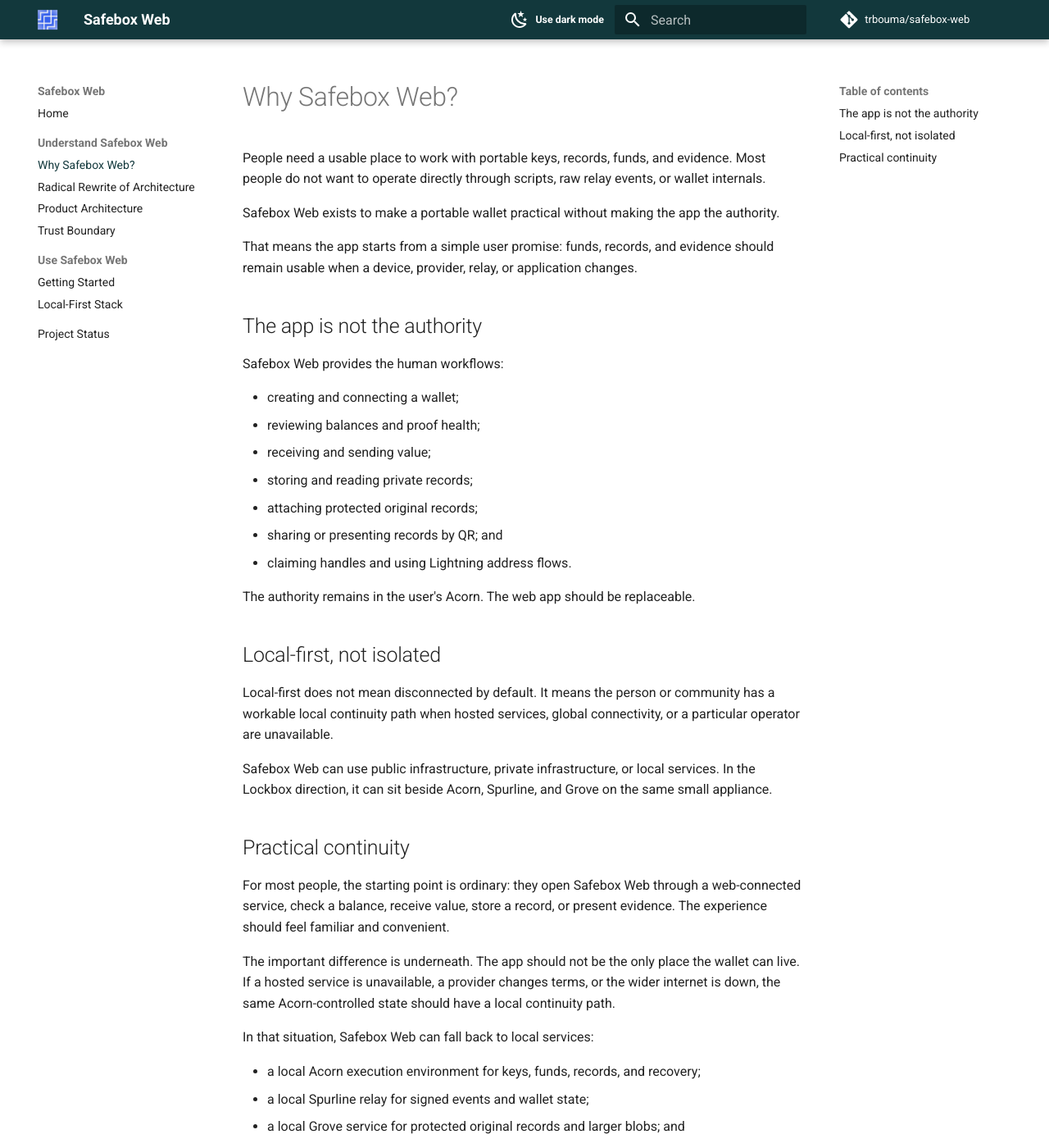
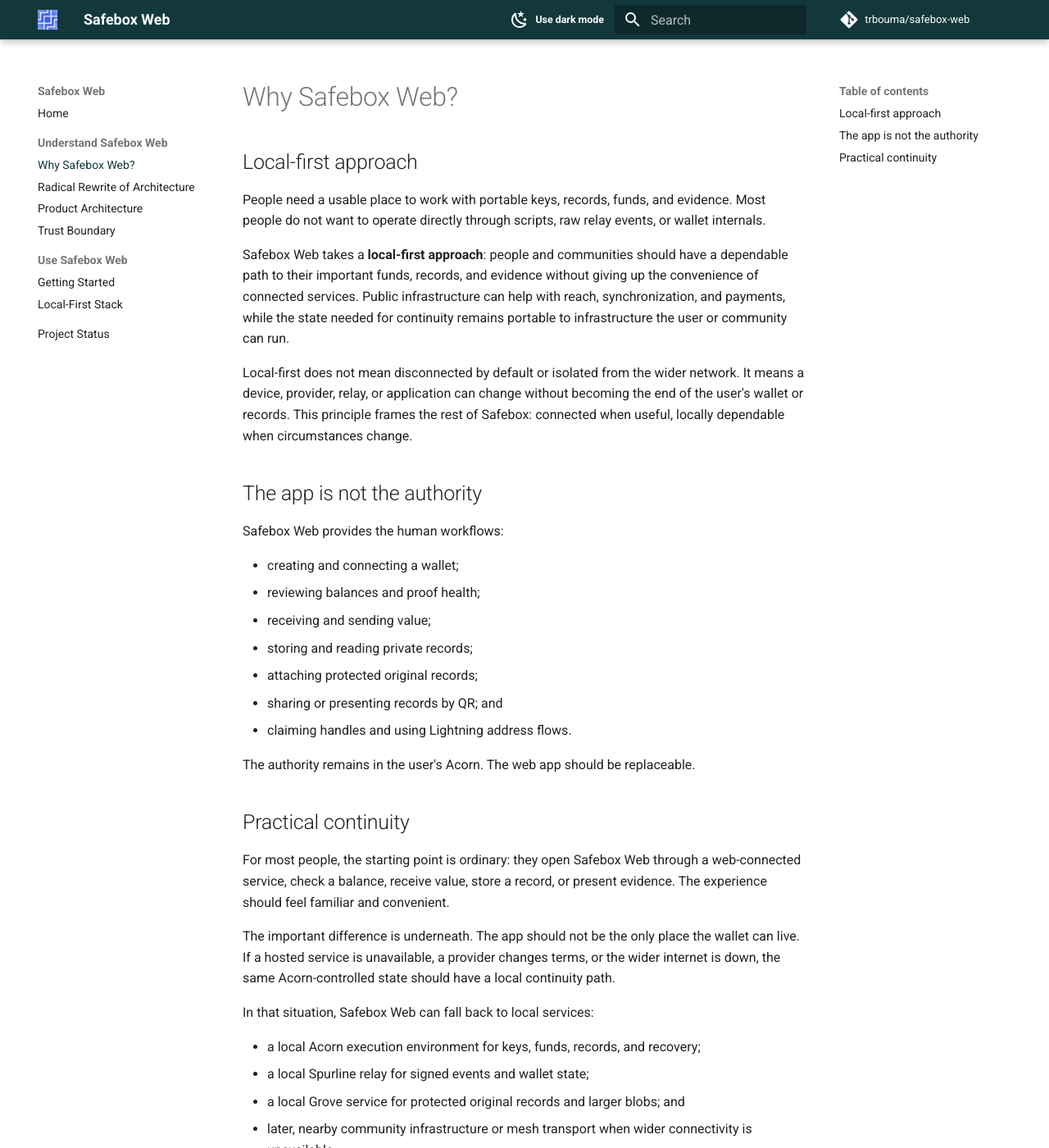
Before and after one commit to trbouma/safebox-web, an MkDocs documentation site: the page built from website/why-safebox-web.md, in a window 1280 px wide and 1400 px high. Shown: the whole window at 82% size. Built offline with MkDocs 1.6.1 and Material for MkDocs 9.7.7, drawn with Linux system fonts in a browser that asks for light colours; comment, search, counter and statistics services are not loaded.

Commit message:
update websit

```diff
--- a/website/why-safebox-web.md
+++ b/website/why-safebox-web.md
@@ -5,16 +5,23 @@ description: Why Safebox Web exists as a sibling product to Acorn, Grove, and Sp
 
 # Why Safebox Web?
 
+## Local-first approach
+
 People need a usable place to work with portable keys, records, funds, and
 evidence. Most people do not want to operate directly through scripts, raw
 relay events, or wallet internals.
 
-Safebox Web exists to make a portable wallet practical without making the app
-the authority.
+Safebox Web takes a **local-first approach**: people and communities should
+have a dependable path to their important funds, records, and evidence without
+giving up the convenience of connected services. Public infrastructure can
+help with reach, synchronization, and payments, while the state needed for
+continuity remains portable to infrastructure the user or community can run.
 
-That means the app starts from a simple user promise: funds, records, and
-evidence should remain usable when a device, provider, relay, or application
-changes.
+Local-first does not mean disconnected by default or isolated from the wider
+network. It means a device, provider, relay, or application can change without
+becoming the end of the user's wallet or records. This principle frames the
+rest of Safebox: connected when useful, locally dependable when circumstances
+change.
 
 ## The app is not the authority
 
@@ -29,16 +36,6 @@ Safebox Web provides the human workflows:
 - claiming handles and using Lightning address flows.
 
 The authority remains in the user's Acorn. The web app should be replaceable.
-
-## Local-first, not isolated
-
-Local-first does not mean disconnected by default. It means the person or
-community has a workable local continuity path when hosted services, global
-connectivity, or a particular operator are unavailable.
-
-Safebox Web can use public infrastructure, private infrastructure, or local
-services. In the Lockbox direction, it can sit beside Acorn, Spurline, and
-Grove on the same small appliance.
 
 ## Practical continuity
 
```
